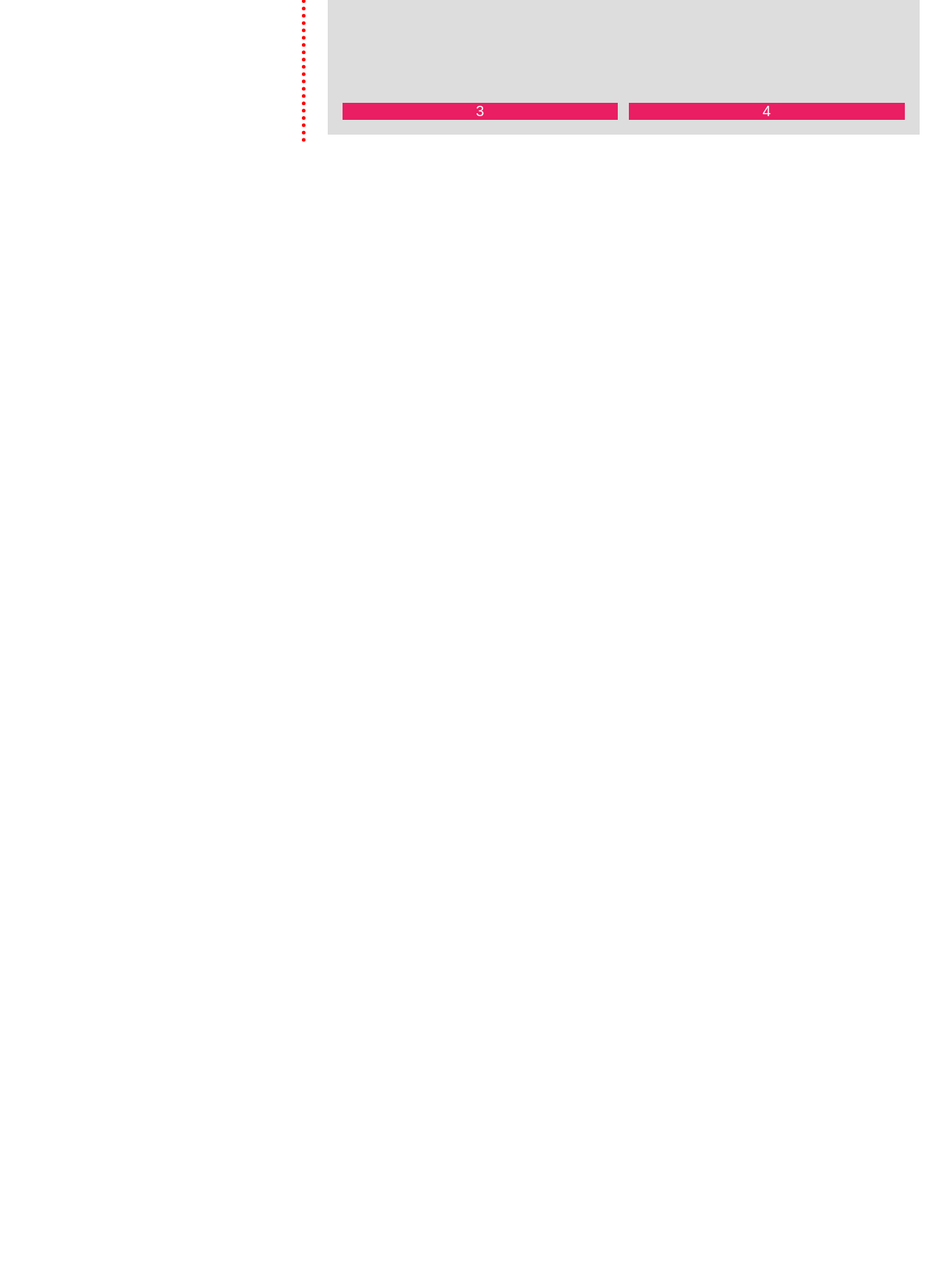
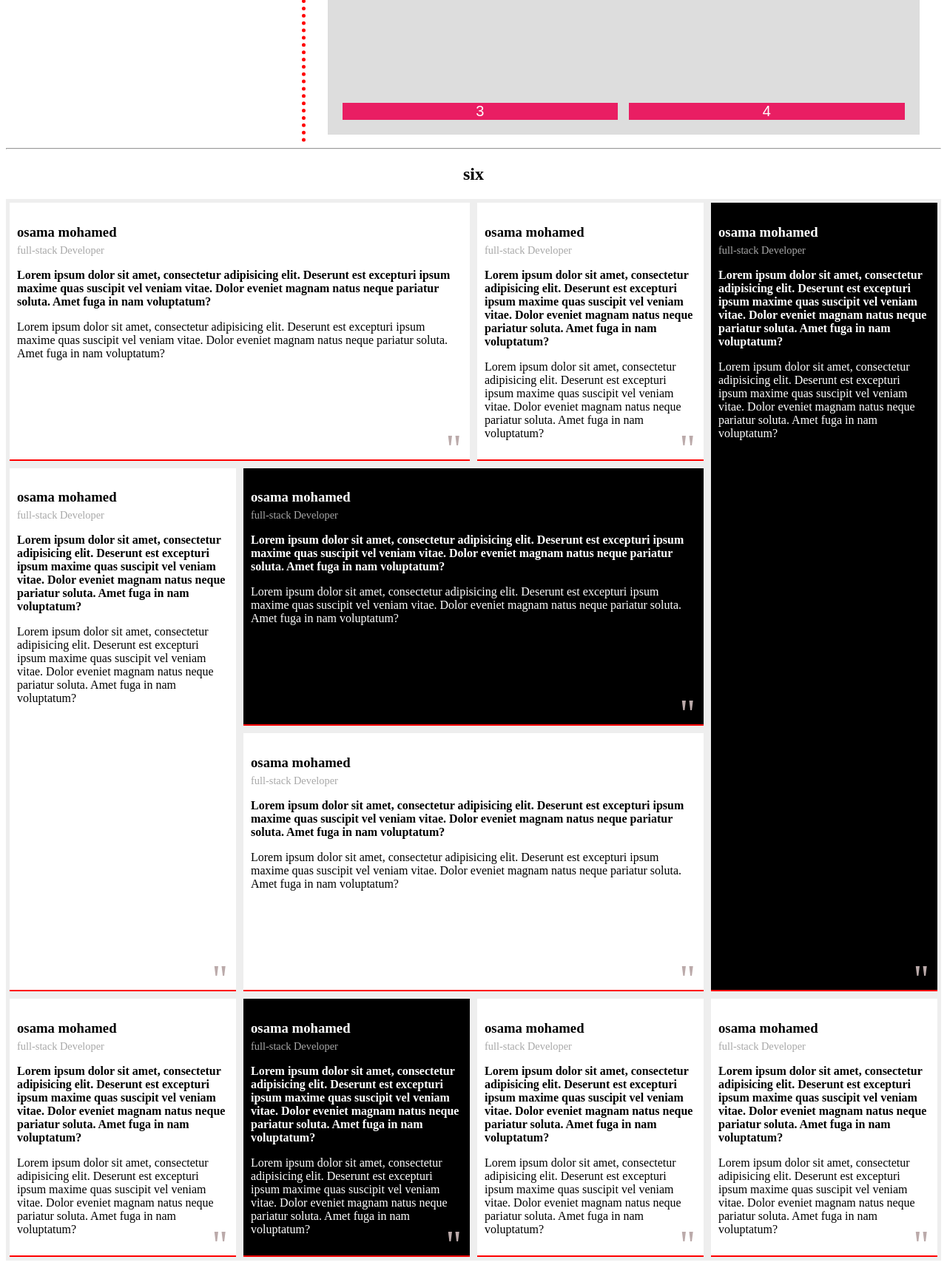
Before and after one commit to islam-Elhref/learn, a PHP site: page / in a window 1280 px wide. Shown: the part 2362-4076 px from the top of the page at 74% size. Before the commit the page ends 2554 px from the top, so only its background shows below. Run offline with PHP 8.4, Linux system fonts and the light colour scheme.

Commit message:
تكليف 64 - 57س

```diff
--- a/57-64/index.html
+++ b/57-64/index.html
@@ -109,5 +109,74 @@
     </div>
 </div>
 
+<hr>
+<h2>six</h2>
+
+    <div class="six">
+        <div class="page">
+            <div class="one">
+                <h3 class="name">osama mohamed</h3>
+                <span class="jop">full-stack Developer</span>
+                <p class="disc-title">Lorem ipsum dolor sit amet, consectetur adipisicing elit. Deserunt est excepturi ipsum maxime quas suscipit vel veniam vitae. Dolor eveniet magnam natus neque pariatur soluta. Amet fuga in nam voluptatum?</p>
+                <p class="disc">Lorem ipsum dolor sit amet, consectetur adipisicing elit. Deserunt est excepturi ipsum maxime quas suscipit vel veniam vitae. Dolor eveniet magnam natus neque pariatur soluta. Amet fuga in nam voluptatum?</p>
+            </div>
+            <div class="two">
+                <h3 class="name">osama mohamed</h3>
+                <span class="jop">full-stack Developer</span>
+                <p class="disc-title">Lorem ipsum dolor sit amet, consectetur adipisicing elit. Deserunt est excepturi ipsum maxime quas suscipit vel veniam vitae. Dolor eveniet magnam natus neque pariatur soluta. Amet fuga in nam voluptatum?</p>
+                <p class="disc">Lorem ipsum dolor sit amet, consectetur adipisicing elit. Deserunt est excepturi ipsum maxime quas suscipit vel veniam vitae. Dolor eveniet magnam natus neque pariatur soluta. Amet fuga in nam voluptatum?</p>
+            </div>
+            <div class="three">
+                <h3 class="name">osama mohamed</h3>
+                <span class="jop">full-stack Developer</span>
+                <p class="disc-title">Lorem ipsum dolor sit amet, consectetur adipisicing elit. Deserunt est excepturi ipsum maxime quas suscipit vel veniam vitae. Dolor eveniet magnam natus neque pariatur soluta. Amet fuga in nam voluptatum?</p>
+                <p class="disc">Lorem ipsum dolor sit amet, consectetur adipisicing elit. Deserunt est excepturi ipsum maxime quas suscipit vel veniam vitae. Dolor eveniet magnam natus neque pariatur soluta. Amet fuga in nam voluptatum?</p>
+            </div>
+            <div class="four">
+                <h3 class="name">osama mohamed</h3>
+                <span class="jop">full-stack Developer</span>
+                <p class="disc-title">Lorem ipsum dolor sit amet, consectetur adipisicing elit. Deserunt est excepturi ipsum maxime quas suscipit vel veniam vitae. Dolor eveniet magnam natus neque pariatur soluta. Amet fuga in nam voluptatum?</p>
+                <p class="disc">Lorem ipsum dolor sit amet, consectetur adipisicing elit. Deserunt est excepturi ipsum maxime quas suscipit vel veniam vitae. Dolor eveniet magnam natus neque pariatur soluta. Amet fuga in nam voluptatum?</p>
+            </div>
+            <div class="five">
+                <h3 class="name">osama mohamed</h3>
+                <span class="jop">full-stack Developer</span>
+                <p class="disc-title">Lorem ipsum dolor sit amet, consectetur adipisicing elit. Deserunt est excepturi ipsum maxime quas suscipit vel veniam vitae. Dolor eveniet magnam natus neque pariatur soluta. Amet fuga in nam voluptatum?</p>
+                <p class="disc">Lorem ipsum dolor sit amet, consectetur adipisicing elit. Deserunt est excepturi ipsum maxime quas suscipit vel veniam vitae. Dolor eveniet magnam natus neque pariatur soluta. Amet fuga in nam voluptatum?</p>
+            </div>
+            <div class="six">
+                <h3 class="name">osama mohamed</h3>
+                <span class="jop">full-stack Developer</span>
+                <p class="disc-title">Lorem ipsum dolor sit amet, consectetur adipisicing elit. Deserunt est excepturi ipsum maxime quas suscipit vel veniam vitae. Dolor eveniet magnam natus neque pariatur soluta. Amet fuga in nam voluptatum?</p>
+                <p class="disc">Lorem ipsum dolor sit amet, consectetur adipisicing elit. Deserunt est excepturi ipsum maxime quas suscipit vel veniam vitae. Dolor eveniet magnam natus neque pariatur soluta. Amet fuga in nam voluptatum?</p>
+            </div>
+            <div class="seven">
+                <h3 class="name">osama mohamed</h3>
+                <span class="jop">full-stack Developer</span>
+                <p class="disc-title">Lorem ipsum dolor sit amet, consectetur adipisicing elit. Deserunt est excepturi ipsum maxime quas suscipit vel veniam vitae. Dolor eveniet magnam natus neque pariatur soluta. Amet fuga in nam voluptatum?</p>
+                <p class="disc">Lorem ipsum dolor sit amet, consectetur adipisicing elit. Deserunt est excepturi ipsum maxime quas suscipit vel veniam vitae. Dolor eveniet magnam natus neque pariatur soluta. Amet fuga in nam voluptatum?</p>
+            </div>
+            <div class="eight">
+                <h3 class="name">osama mohamed</h3>
+                <span class="jop">full-stack Developer</span>
+                <p class="disc-title">Lorem ipsum dolor sit amet, consectetur adipisicing elit. Deserunt est excepturi ipsum maxime quas suscipit vel veniam vitae. Dolor eveniet magnam natus neque pariatur soluta. Amet fuga in nam voluptatum?</p>
+                <p class="disc">Lorem ipsum dolor sit amet, consectetur adipisicing elit. Deserunt est excepturi ipsum maxime quas suscipit vel veniam vitae. Dolor eveniet magnam natus neque pariatur soluta. Amet fuga in nam voluptatum?</p>
+            </div>
+            <div class="nine">
+                <h3 class="name">osama mohamed</h3>
+                <span class="jop">full-stack Developer</span>
+                <p class="disc-title">Lorem ipsum dolor sit amet, consectetur adipisicing elit. Deserunt est excepturi ipsum maxime quas suscipit vel veniam vitae. Dolor eveniet magnam natus neque pariatur soluta. Amet fuga in nam voluptatum?</p>
+                <p class="disc">Lorem ipsum dolor sit amet, consectetur adipisicing elit. Deserunt est excepturi ipsum maxime quas suscipit vel veniam vitae. Dolor eveniet magnam natus neque pariatur soluta. Amet fuga in nam voluptatum?</p>
+            </div>
+            <div class="ten">
+                <h3 class="name">osama mohamed</h3>
+                <span class="jop">full-stack Developer</span>
+                <p class="disc-title">Lorem ipsum dolor sit amet, consectetur adipisicing elit. Deserunt est excepturi ipsum maxime quas suscipit vel veniam vitae. Dolor eveniet magnam natus neque pariatur soluta. Amet fuga in nam voluptatum?</p>
+                <p class="disc">Lorem ipsum dolor sit amet, consectetur adipisicing elit. Deserunt est excepturi ipsum maxime quas suscipit vel veniam vitae. Dolor eveniet magnam natus neque pariatur soluta. Amet fuga in nam voluptatum?</p>
+            </div>
+        </div>
+    </div>
+
+
 </body>
 </html>
--- a/57-64/main.css
+++ b/57-64/main.css
@@ -40,24 +40,25 @@ h2 {
 
 /* Start *****************  one  ********************/
 
-.one .grid{
+.one .grid {
     background-color: #ddd;
     padding: 20px;
     width: 800px;
     height: 400px;
     margin: 10px auto;
     display: grid;
-    grid-template-columns: repeat(3 , 1fr);
+    grid-template-columns: repeat(3, 1fr);
     grid-template-rows: 50px auto;
-    gap:  15px;
+    gap: 15px;
     color: white;
 }
 
-.one .grid div{
-    counter-increment: grid-div ;
+.one .grid div {
+    counter-increment: grid-div;
     background-color: #607d8b;
 }
-.one .grid div:before{
+
+.one .grid div:before {
     content: 'Element ' counter(grid-div);
     display: flex;
     justify-content: center;
@@ -65,22 +66,21 @@ h2 {
     height: 100%;
 }
 
-/* End *****************  ${one}  ********************/
+/* End *****************  ${one}  ********************/ /*one*/
 
 /* Start *****************  two  ********************/
 
-.layout{
+.layout {
     width: 100%;
     height: 500px;
     display: grid;
     color: white;
-    grid-template-columns: repeat(12 , 1fr);
+    grid-template-columns: repeat(12, 1fr);
     grid-auto-rows: 50px 1fr 50px;
     grid-template-areas:
             'header header header header header header header header header header header header'
             'section section section section section section section section section aside aside aside'
-            'footer footer footer footer footer footer footer footer footer footer footer footer'
-    ;
+            'footer footer footer footer footer footer footer footer footer footer footer footer';
 }
 
 .layout > * {
@@ -89,37 +89,40 @@ h2 {
     padding: 10px;
 }
 
-.layout header{
-    background-color: #03a9f4 ;
+.layout header {
+    background-color: #03a9f4;
     grid-area: header;
 }
-.layout header:before{
+
+.layout header:before {
     content: 'header';
 }
 
-.layout section{
-    background-color:#ff5722 ;
+.layout section {
+    background-color: #ff5722;
     grid-area: section;
 }
-.layout section:before{
+
+.layout section:before {
     content: 'section';
 }
 
 
-.layout aside{
+.layout aside {
     background-color: #607d8b;
     grid-area: aside;
 }
 
-.layout aside:before{
+.layout aside:before {
     content: 'aside';
 }
 
-.layout footer{
-    background-color:#009688 ;
+.layout footer {
+    background-color: #009688;
     grid-area: footer;
 }
-.layout footer:before{
+
+.layout footer:before {
     content: 'footer';
 }
 
@@ -138,7 +141,8 @@ h2 {
     grid-template-columns: auto 1fr 1fr auto;
     grid-template-rows: 1fr auto;
 }
-.three .grid div{
+
+.three .grid div {
     background-color: #403f3f;
     color: white;
     display: flex;
@@ -150,7 +154,7 @@ h2 {
 
 /* Start *****************  four  ********************/
 
-.four .grid{
+.four .grid {
     background-color: #ddd;
     padding: 20px;
     width: 800px;
@@ -158,10 +162,10 @@ h2 {
     margin: 10px auto;
     display: grid;
     gap: 15px;
-    grid-template-columns: repeat(8,1fr);
+    grid-template-columns: repeat(8, 1fr);
 }
 
-.four .grid div{
+.four .grid div {
     background: #2196f3;
     color: white;
     justify-content: center;
@@ -169,29 +173,36 @@ h2 {
     display: flex;
 }
 
-.four .grid .one{
+.four .grid .one {
     grid-column: 1 / 9; /* span 8 */
 }
-.four .grid .two{
+
+.four .grid .two {
     grid-column: 1 / 6; /* span 5 */
 }
-.four .grid .three{
+
+.four .grid .three {
     grid-column: 6 / 9; /* span 3 */
 }
-.four .grid .four{
+
+.four .grid .four {
     grid-column: 1 / 4; /* span 3 */
 }
-.four .grid .five{
+
+.four .grid .five {
     grid-column: 4 / 9; /* span 5 */
     grid-row: 3 / 6; /* span 3 */
 }
-.four .grid .six{
+
+.four .grid .six {
     grid-column: 1 / 4; /* span 3 */
 }
-.four .grid .seven{
+
+.four .grid .seven {
     grid-column: 1 / 4; /* span 3 */
 }
-.four .grid .eight{
+
+.four .grid .eight {
     grid-column: 1 / 9; /* span 8 */
 }
 
@@ -200,20 +211,20 @@ h2 {
 
 /* Start *****************  five  ********************/
 
-.five .grid{
+.five .grid {
     background-color: #ddd;
     padding: 20px;
     width: 800px;
     height: 400px;
     margin: 10px auto;
     display: grid;
-    grid-template-columns: repeat(2 , 1fr);
+    grid-template-columns: repeat(2, 1fr);
     gap: 0 15px;
     justify-content: space-between;
     align-content: space-between;
 }
 
-.five .grid div{
+.five .grid div {
     background: #e91e63;
     display: flex;
     justify-content: center;
@@ -222,3 +233,72 @@ h2 {
 }
 
 /* Ennnd *****************  five  ********************/
+
+/* Start *****************  six  ********************/
+
+
+
+.six .page {
+    padding: 5px;
+    margin: 0;
+    background: #eee;
+    display: grid;
+    grid-template-columns: repeat(4, 1fr);
+    grid-template-rows: repeat(4, 1fr);
+    gap: 10px;
+    justify-content: center;
+
+}
+.six .page div{
+    padding: 10px;
+    background: white;
+    border-bottom: 2px solid red;
+    position: relative;
+}
+
+.six .page .name{
+    margin-bottom: 5px;
+}
+.six .page .jop{
+    color: #a8a8a8;
+    display: block;
+    font-size: 0.9em;
+}
+.six .page .disc-title{
+    font-weight: bold;
+}
+
+.six .page div:before{
+    content: "''";
+    color: #bbaaaa;
+    position: absolute;
+    font-size: 54px;
+    bottom: -17px;
+    right: 12px;
+}
+
+.six .page .one{
+    grid-column: span 2;
+}
+.six .page .three{
+    grid-row: span 3;
+    background: #000000;
+    color: white;
+}
+.six .page .four{
+    grid-row: span 2;
+}
+.six .page .five{
+    grid-column: span 2;
+    background: #000000;
+    color: white;
+}
+.six .page .six{
+    grid-column: span 2;
+}
+
+.six .page .eight{
+    background: #000000;
+    color: white;
+}
+/* Ennnd *****************  six  ********************/
```
